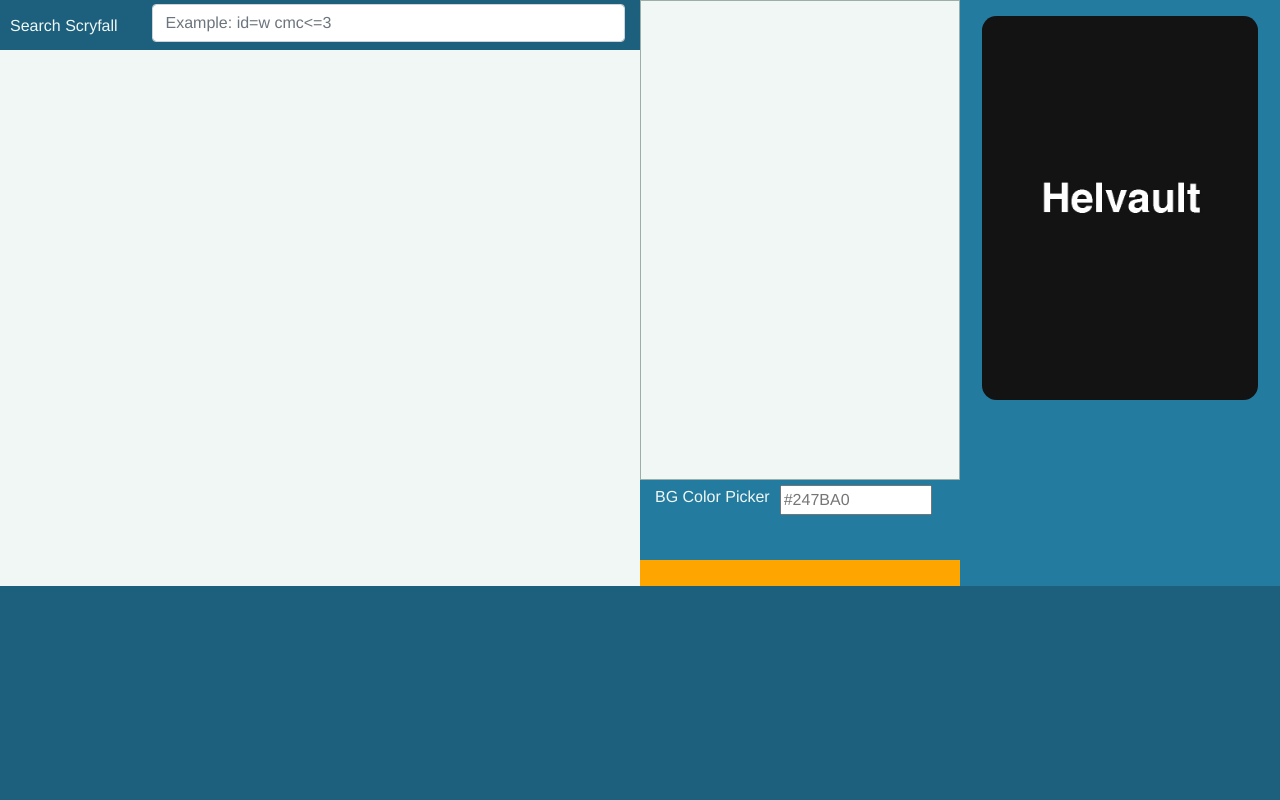
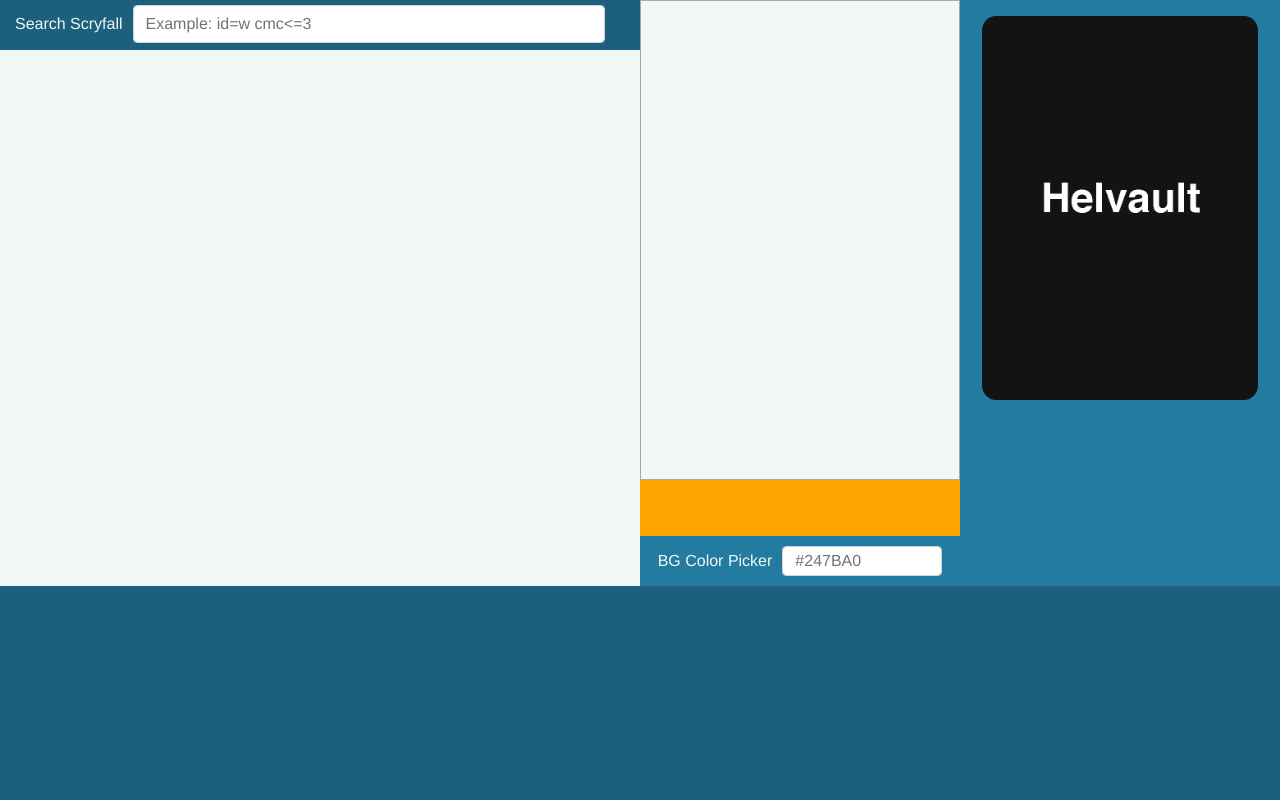
Before and after one commit to partidor/helvault, a Flask app: page / in a window 1280 px wide. Run offline with Flask 2, Linux system fonts and the light colour scheme; some libraries are stand-ins or nearby versions.

Commit message:
Fixed color picker box location issue

```diff
--- a/templates/archiveTrap.html
+++ b/templates/archiveTrap.html
@@ -10,9 +10,9 @@
 					<div class="w-100 style-search-bar" style="height: 50px; padding-left: 10px;">
 						<!--<form action="{{ url_for('search') }}" method="post" class="form-inline">-->
 							<!-- <form action="{{ url_for('search') }}" method="post" class="form-inline">-->
-							<div id="search_area" class="form-group row w-100 pt-1">
-								<label for="scryfall_search_box" class="align-middle col-3" style="padding-top: 10px;">Search Scryfall&nbsp;&nbsp;</label>
-								<input type="text" class="form-control col-9" id="scryfall_search_box" name="search_string" placeholder="Example: id=w cmc<=3">
+							<div id="search_area" class="row w-100 justify-content-center align-items-center" style="padding-top: 5px;">
+								Search Scryfall
+								<input type="text" class="form-control col-9" id="scryfall_search_box" name="search_string" placeholder="Example: id=w cmc<=3" style="margin-left: 10px;">
 							</div>
 						<!--</form>-->
 					</div>
@@ -21,9 +21,9 @@
 				<div id="center-row-holder" class="col px-0">
 				<div id="oracle-text-box" class="row w-100 mx-0 oracle-font style-oracle-text" style="height: 60%; padding: 15px; padding-bottom: 70px; overflow-y:scroll;">
 				</div>
-				<div class="row w-100 mx-0 align-bottom style-display-image" style="padding-left: 15px; padding-top: 5px; height: 80px; margin-bottom: 214px; overflow-y:scroll;">
+				<div class="row w-100 mx-0 justify-content-center align-items-center style-display-image" style="height: 50px; position:absolute; bottom:214px;">
 					BG Color Picker
-					<input type="text" id="color_input_box" name="input_string" placeholder="#247BA0" style="height: 30px; margin-left: 10px; padding-top: 0px; width: 50%;">
+					<input type="text" id="color_input_box" class="form-control" name="input_string" placeholder="#247BA0" style="height: 30px; margin-left: 10px; width: 50%;">
 				</div>
 				</div>
 			</div>
```
